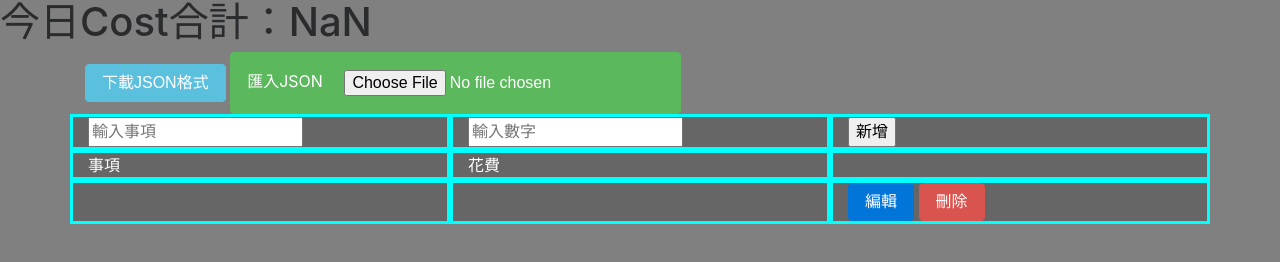
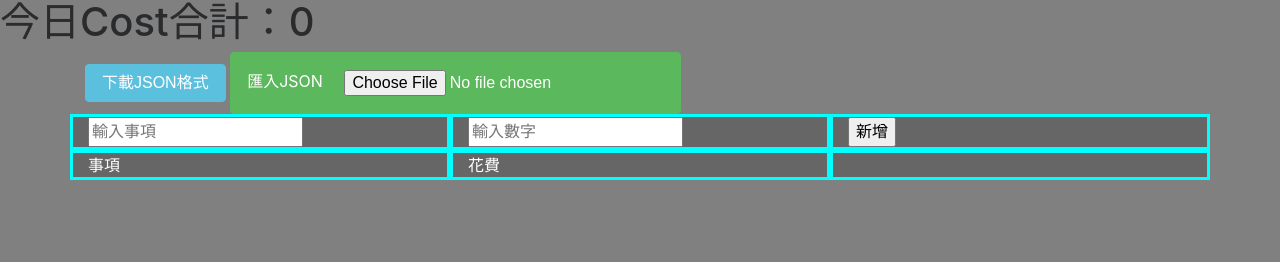
Before and after one commit to kabuto412rock/TodayCostJSON, a plain HTML site: page index.html in a window 1280 px wide. Both pictures are taken after a click on the button "新增". Drawn offline with Linux system fonts and the light colour scheme.

Commit message:
登入網頁，修復數字為空還是能紀錄的BUg

```diff
--- a/index.html
+++ b/index.html
@@ -35,11 +35,10 @@
             var newItemNumber = new Date().getTime().toString()
             var newItemName = $('#newItemName').val()
             var newItemCost = $('#newItemCost').val()
-            if(newItemCost == '') {
+            if(newItemCost == '' || isNaN(newItemCost)) {
                 alert('你的輸入有Bug！請確認是否填入正確的數字格式')
+                return
             }
-            // console.log(newItemName, newItemCost)
-
             $("#costList").append("\
             <div class='row costItem' id='" + newItemNumber + "'>\
                 <div id='itemName' class=\"col colColor \">"+ newItemName + "</div>\
```
